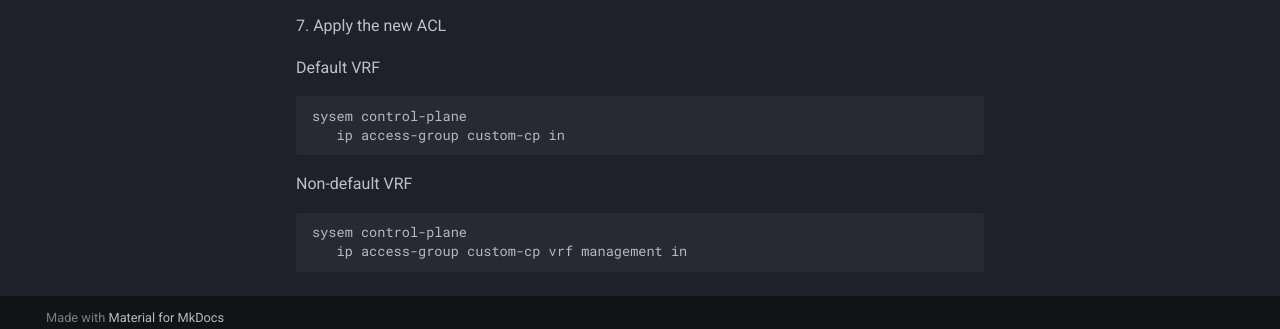
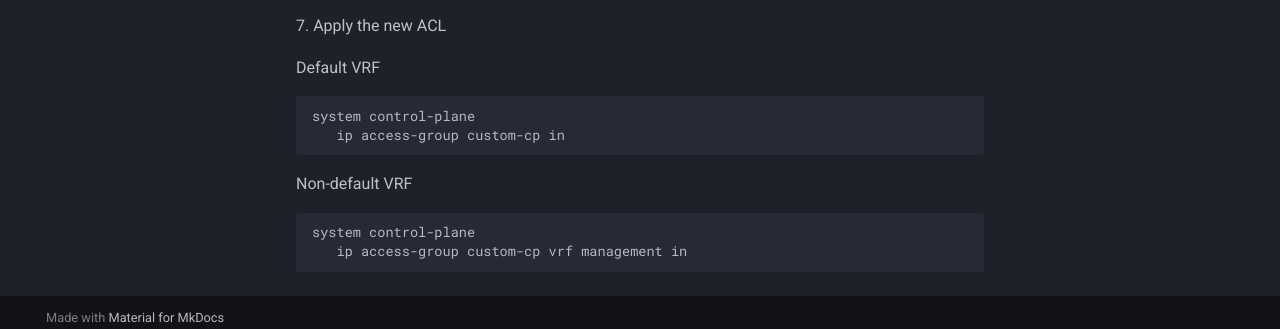
Before and after one commit to aristanetworks/openmgmt, an MkDocs documentation site: the page built from docs/configuration/security.md, in a window 1280 px wide and 900 px high, scrolled down 1648 px. Shown: the part 560-889 px from the top of the window. Built offline with MkDocs 1.6.1 and Material for MkDocs 9.7.7, drawn with Linux system fonts in a browser that asks for light colours.

Commit message:
fixed misc. misspellings

````diff
--- a/docs/configuration/security.md
+++ b/docs/configuration/security.md
@@ -115,13 +115,13 @@ logout
 Default VRF
 
 ```text
-sysem control-plane
+system control-plane
    ip access-group custom-cp in
 ```
 
 Non-default VRF
 
 ```text
-sysem control-plane
+system control-plane
    ip access-group custom-cp vrf management in
 ```
````
